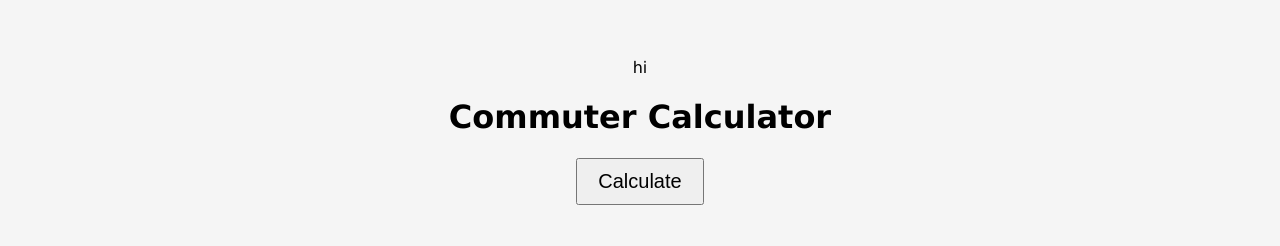
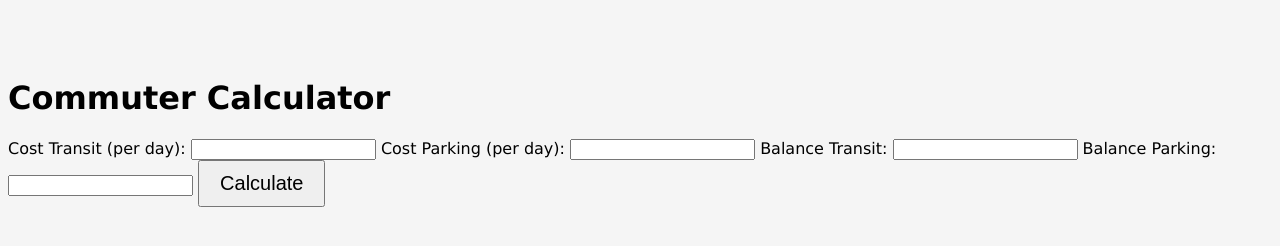
Before and after one commit to saraaly01/saraaly.github.io, a plain HTML site: page index.html in a window 1280 px wide. Drawn offline with Linux system fonts and the light colour scheme.

Commit message:
inital start 2

```diff
--- a/index.html
+++ b/index.html
@@ -1,4 +1,3 @@
-hi
 <!DOCTYPE html>
 <html lang="en">
 <head>
@@ -7,9 +6,17 @@ hi
   <link rel="stylesheet" href="style.css">
 </head>
 <body>
-  <h1>Commuter Calculator</h1>
-  <button onclick="calculate()">Calculate</button>
-
-  <script src="script.js"></script>
+<h1>Commuter Calculator</h1>
+<label for="costT">Cost Transit (per day):</label>
+<input type="text" id="const input = document.getElementById("myInput").value;" name="costT">
+<label for="costP">Cost Parking (per day):</label>
+<input type="text" id="costP" name="costP">
+<label for="balanaceT">Balance Transit:</label>
+<input type="text" id="balanaceT" name="balanaceT">
+<label for="balanaceP">Balance Parking:</label>
+<input type="text" id="balanaceP" name="balanaceP">
+<button onclick="calculate()">Calculate</button>
+<p id="output"></p>
+<script src="script.js"></script>
 </body>
 </html>
--- a/script.js
+++ b/script.js
@@ -1,3 +1,7 @@
+
+
+
 function calculate() {
-  alert("Hello from JavaScript!");
+const input = document.getElementById("costT").value;
+document.getElementById("output").textContent = "You typed: " + input;
 }
--- a/style.css
+++ b/style.css
@@ -1,7 +1,7 @@
 body {
   font-family: Verdana, sans-serif;
   background-color: #f5f5f5;
-  text-align: center;
+  text-align: left;
   padding-top: 50px;
 }
 
```
